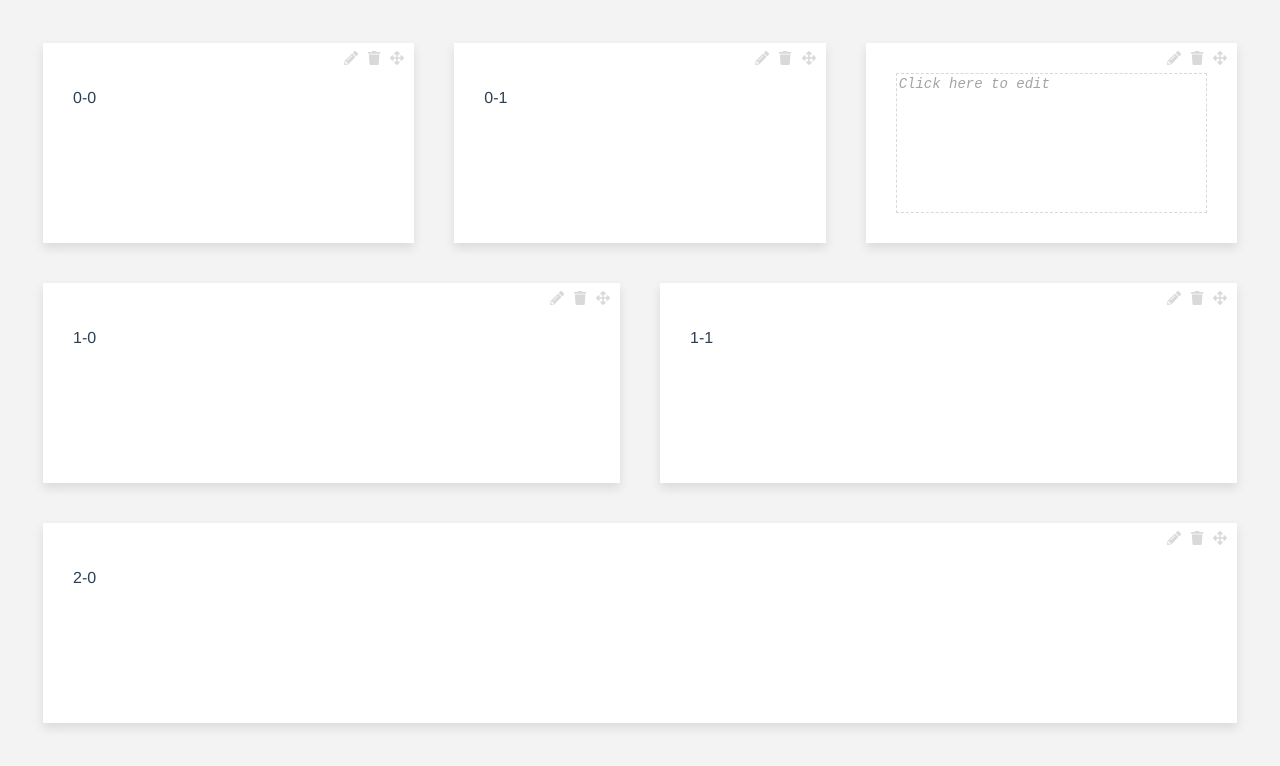
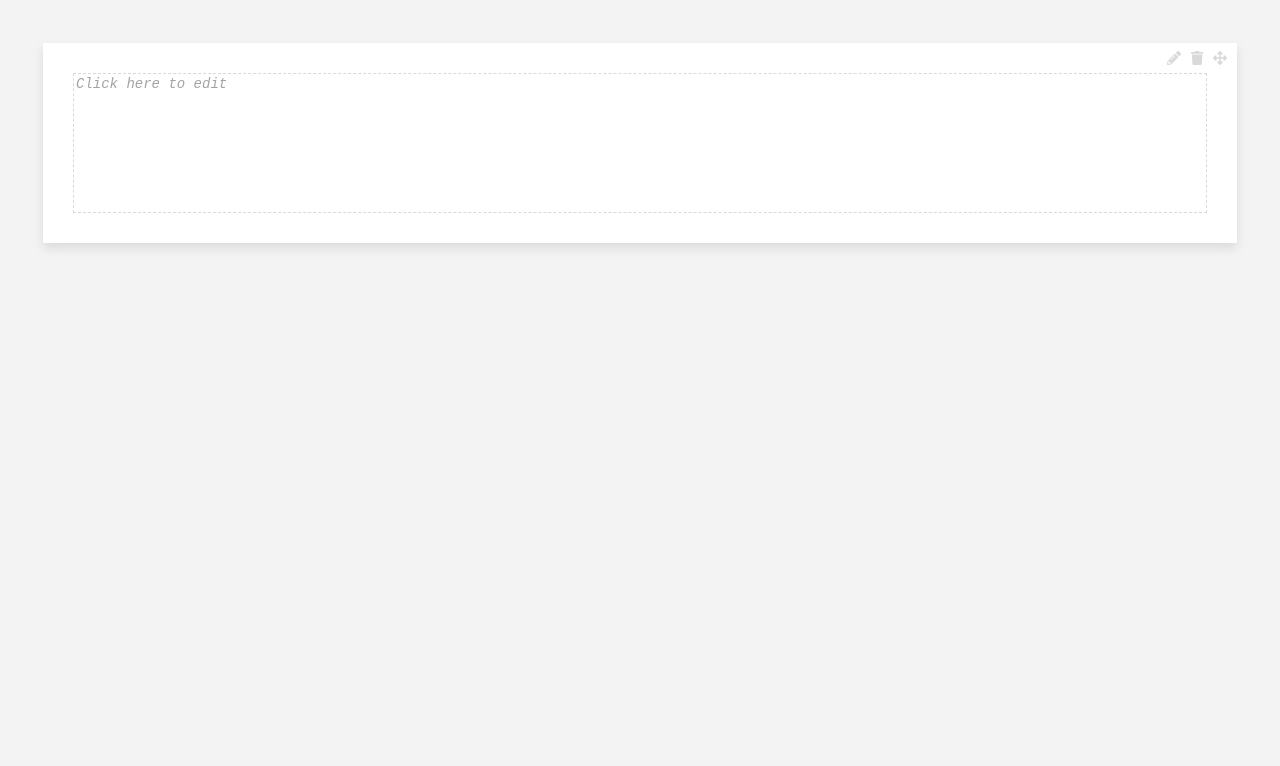
Before and after one commit to LovreB/draggable-grid, a Vue app: page / in a window 1280 px wide. Shown: the top 766 px of the page. Built offline with nearby package versions, Linux system fonts and the light colour scheme.

Commit message:
removed unnecessary code

```diff
--- a/package.json
+++ b/package.json
@@ -40,7 +40,8 @@
     },
     "rules": {
       "vue/html-self-closing": "off",
-      "vue/valid-v-for": "off"
+      "vue/valid-v-for": "off",
+      "vue/no-textarea-mustache": "off"
     }
   },
   "browserslist": [
--- a/src/App.vue
+++ b/src/App.vue
@@ -7,8 +7,8 @@
       :row="i"
       @insBelow="insertBelowRow(i)"
       @insSide="insertRightOf(i, $event)"
-      @dragstart="moveStart($event)"
-      @dragEnd="moveEnd($event)"
+      @dragstart="dragStart($event)"
+      @dragEnd="dragEnd($event)"
       @removeBlock="removeBlock(i, $event)"
       @updateText="updateBlockText($event)"
     />
@@ -28,21 +28,9 @@ export default {
       rows: [
         {
           blocks: [
-              {text: "0-0"},
-              {text: "0-1"},
-              {text: ""},
+              {text: ""}
           ]
-        },
-        { blocks: [
-            {text: "1-0"},
-            {text: "1-1"},
-            ]
-        },
-        {
-          blocks: [
-            {text: "2-0"}
-          ]
-        },
+        }
       ],
       draggedBlock: null,
     }
@@ -62,18 +50,16 @@ export default {
           }
           this.insertBlock(block, rowInd, blockInd +1)
       },
-      moveStart([fromRow, fromBlock, text]) {
-          console.log(text)
+
+      // Called when a block starts to be dracked
+      dragStart([fromRowIndex, fromBlockIndex]) {
           this.draggedBlock = {
-              row: fromRow,
-              block: fromBlock,
-              text: text
+              row: fromRowIndex,
+              block: fromBlockIndex
           }
       },
-      moveEnd([toRowIndex, toBlockIndex, isNewRow]) {
-          console.log('MOVEEND');
-          console.log(toRowIndex)
-          console.log(toBlockIndex)
+      // This method is called when a block is dropped, moving the block from start position to end position
+      dragEnd([toRowIndex, toBlockIndex, isNewRow]) {
 
           let fromRowIndex = this.draggedBlock.row
           let fromBlockIndex = this.draggedBlock.block
@@ -104,10 +90,8 @@ export default {
           this.draggedBlock = null
       },
       removeBlock(rowInd, blockInd) {
-          console.log('remove Block', rowInd, blockInd)
           this.rows[rowInd].blocks.splice(blockInd, 1)
-          this.rows[rowInd].blocks.length == 0 ? this.removeRow(rowInd) : ''
-
+          this.rows[rowInd].blocks.length == 0 ? this.removeRow(rowInd) : '' // Check if row is empty
       },
       insertBlock(block, rowInd, blockInd) {
           this.rows[rowInd].blocks.splice(blockInd, 0, block)
--- a/src/components/AddButton.vue
+++ b/src/components/AddButton.vue
@@ -9,12 +9,7 @@
 <script>
 export default {
     name: 'AddButton',
-
     props: {
-        blocks: {
-            type: Array,
-            validator: () => []
-        },
         position: {
             type: String,
         },
@@ -27,7 +22,6 @@ export default {
             return "addbutton--"+this.position
         }
     }
-
 }
 </script>
 
@@ -53,7 +47,7 @@ export default {
 .addbutton--right {
     position: absolute;
     right: -30px;
-    top: 25%;
+    top: calc(50% - 30px);
 }
 .addbutton--bottom {
     position: absolute;
--- a/src/components/AppBlock.vue
+++ b/src/components/AppBlock.vue
@@ -41,7 +41,6 @@ export default {
     },
     data: function() {
         return {
-            isEditorMode: false,
             isHovering: false
         }
     },
@@ -52,26 +51,11 @@ export default {
         hideAddButtons() {
             this.isHovering = false
         },
-        startEdit() {
-            this.isEditorMode = true
-        },
-        startDrag() {
-            console.log('hoho')
-            this.isHovering = false
-        },
         dragstart() {
-            this.$emit('dragstart', [this.indexRow, this.indexBlock, this.text])
+            this.$emit('dragstart', [this.indexRow, this.indexBlock])
         },
         updateText(text) {
             this.text = text
-        },
-        drop(ev){
-            console.log('DROP');
-            ev.preventDefault()
-        },
-        allowDrop(ev) {
-            console.log('hihi')
-            ev.preventDefault();
         }
     }
 }
--- a/src/components/AppBlockContent.vue
+++ b/src/components/AppBlockContent.vue
@@ -14,7 +14,7 @@
                 @focus="startEdit"
                 @blur="stopEdit"
                 @input="$emit('updateText', $event.target.value)"
-            />
+            >{{this.text}}</textarea>
         </div>
     </div>
 </template>
@@ -37,6 +37,9 @@ export default {
     computed: {
         editing() {
             return ( this.text == '' || this.isTextareaActive)
+        },
+        placeholder() {
+            return (this.text == '') ? 'Click here to edit' : this.text
         }
     },
     methods: {
```
Lines whose indentation alone changed are shown as unchanged.
